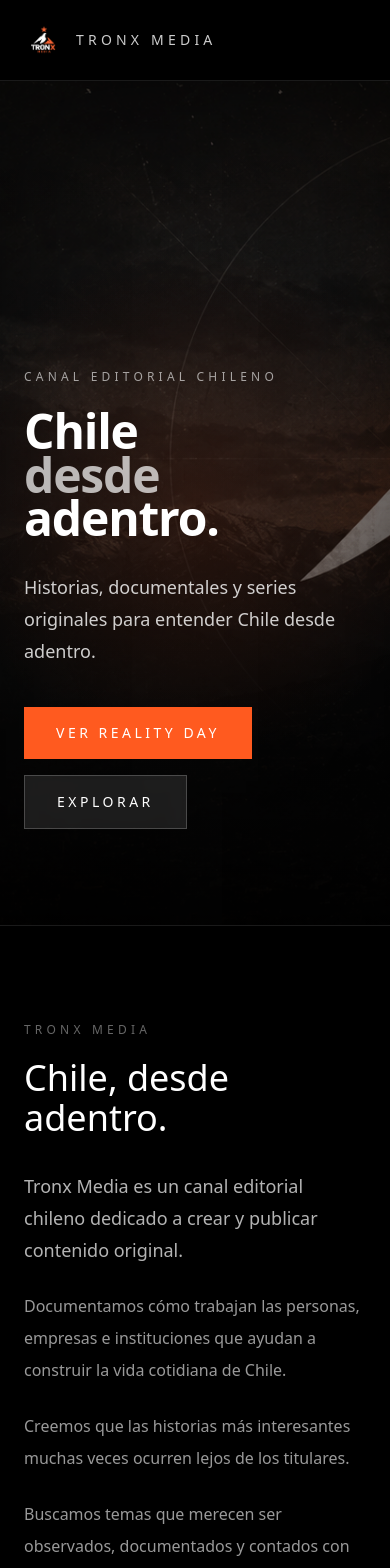
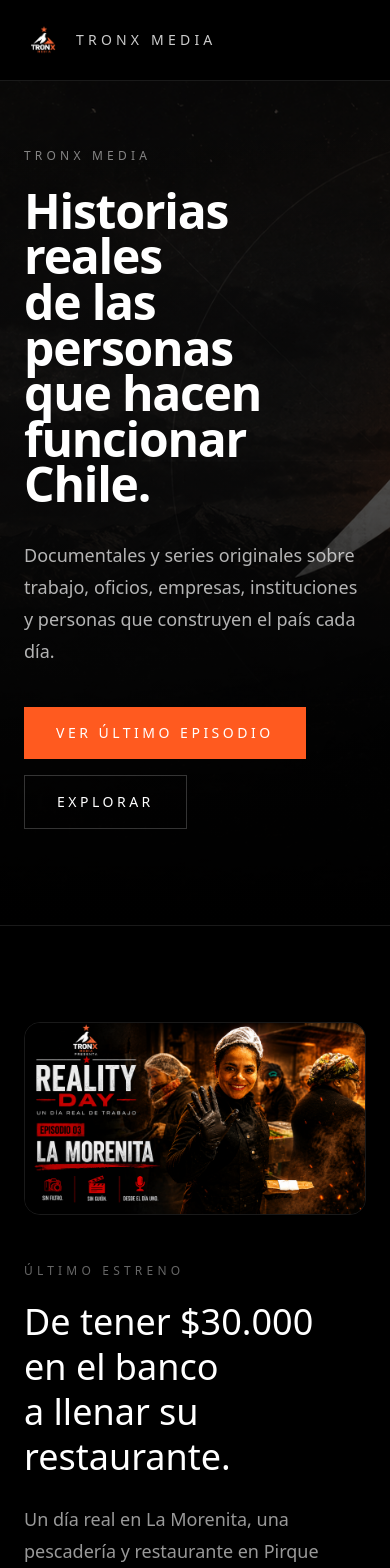
Before and after one commit to TronxGroup/tronxtv, a Next.js app: page / in a window 390 px wide. Shown: the top 1568 px of the page. Built offline with nearby package versions, Linux system fonts and the light colour scheme.

Commit message:
Update page.tsx

```diff
--- a/app/page.tsx
+++ b/app/page.tsx
@@ -3,59 +3,64 @@
     <main className="bg-black text-white">
 
       {/* ================= HERO ================= */}
-      <section
-        id="hero"
-        className="relative min-h-screen flex items-end px-6 md:px-12 pb-24 overflow-hidden"
-      >
+
+      <section className="relative min-h-screen flex items-end overflow-hidden">
+
+        {/* Background */}
 
         <div className="absolute inset-0">
 
           <img
             src="/backgraund_hero_tronxmedia.png"
             alt="Tronx Media"
-            className="w-full h-full object-cover scale-105"
+            className="w-full h-full object-cover"
           />
 
-          <div className="absolute inset-0 bg-black/35" />
-          <div className="absolute inset-0 bg-gradient-to-t from-black/80 via-black/20 to-transparent" />
-          <div className="absolute inset-0 shadow-[inset_0_0_120px_rgba(0,0,0,0.45)]" />
-          <div className="absolute inset-0 bg-[radial-gradient(circle_at_center,rgba(255,90,31,0.12),transparent_55%)]" />
+          <div className="absolute inset-0 bg-black/50" />
+          <div className="absolute inset-0 bg-gradient-to-t from-black via-black/40 to-transparent" />
 
         </div>
 
-        <div className="relative z-10 max-w-3xl">
+        {/* Content */}
 
-          <p className="text-white/60 text-xs tracking-[0.35em] uppercase mb-6">
-            Canal editorial chileno
+        <div className="relative z-10 px-6 md:px-12 pb-24 max-w-5xl">
+
+          <p className="text-white/50 uppercase tracking-[0.35em] text-xs mb-6">
+            Tronx Media
           </p>
 
-          <h1 className="text-5xl md:text-8xl leading-[0.9] mb-8 font-semibold tracking-tight">
-            Chile
+          <h1 className="text-5xl md:text-8xl leading-[0.95] font-semibold tracking-tight mb-8">
+
+            Historias reales
             <br />
-            <span className="text-white/70">
-              desde
-            </span>
+            de las personas
             <br />
-            adentro.
+            que hacen funcionar Chile.
+
           </h1>
 
-          <p className="text-white/80 text-lg md:text-xl max-w-xl leading-8 mb-10">
-  Historias, documentales y series originales
-  para entender Chile desde adentro.
+          <p className="text-white/70 text-lg md:text-xl leading-8 max-w-3xl mb-10">
+
+            Documentales y series originales sobre trabajo,
+            oficios, empresas, instituciones y personas que
+            construyen el país cada día.
+
           </p>
 
           <div className="flex flex-wrap gap-4">
 
             <a
-              href="#reality"
-              className="inline-flex items-center justify-center bg-[#ff5a1f] hover:bg-[#ff6b35] text-white px-8 py-4 text-sm tracking-[0.25em] uppercase transition duration-300"
+              href="https://youtu.be/3VhmLGZGqV4"
+              target="_blank"
+              rel="noopener noreferrer"
+              className="bg-[#ff5a1f] hover:bg-[#ff6b35] transition px-8 py-4 uppercase text-sm tracking-[0.25em]"
             >
-              Ver Reality Day
+              Ver último episodio
             </a>
 
             <a
               href="#episodios"
-              className="inline-flex items-center justify-center border border-white/20 hover:border-white/50 bg-white/10 backdrop-blur-sm text-white px-8 py-4 text-sm tracking-[0.25em] uppercase transition duration-300"
+              className="border border-white/20 hover:border-white/40 transition px-8 py-4 uppercase text-sm tracking-[0.25em]"
             >
               Explorar
             </a>
@@ -66,40 +71,76 @@
 
       </section>
 
-      {/* ================= SOBRE ================= */}
+      {/* ================= FEATURED EPISODE ================= */}
 
       <section className="px-6 md:px-12 py-24 border-t border-white/10">
 
-  <div className="max-w-3xl">
+        <div className="max-w-7xl mx-auto grid md:grid-cols-2 gap-12 items-center">
 
-    <p className="text-white/40 text-xs tracking-[0.35em] uppercase mb-5">
-      Tronx Media
+          {/* Image */}
+
+          <div>
+
+            <a
+              href="https://youtu.be/3VhmLGZGqV4"
+              target="_blank"
+              rel="noopener noreferrer"
+              className="group block"
+            >
+
+              <div className="overflow-hidden rounded-2xl border border-white/10">
+
+                <img
+                  src="/RD_Caratula_Ep03.png"
+                  alt="Reality Day Episode 3"
+                  className="w-full h-full object-cover group-hover:scale-105 transition duration-700"
+                />
+
+              </div>
+
+            </a>
+
+          </div>
+
+          {/* Text */}
+
+          <div>
+
+            <p className="text-white/40 uppercase tracking-[0.35em] text-xs mb-5">
+              Último estreno
             </p>
 
-    <h2 className="text-4xl md:text-6xl mb-8">
-      Chile, desde adentro.
+            <h2 className="text-4xl md:text-5xl leading-tight mb-6">
+
+              De tener $30.000
+              <br />
+              en el banco
+              <br />
+              a llenar su restaurante.
+
             </h2>
 
-    <p className="text-white/70 leading-8 text-lg mb-6">
-      Tronx Media es un canal editorial chileno
-      dedicado a crear y publicar contenido original.
+            <p className="text-white/60 leading-8 text-lg mb-8">
+
+              Un día real en La Morenita, una pescadería y restaurante
+              en Pirque donde el trabajo no se detiene.
+
+              Sin actores.
+              Sin intervención.
+              Solo realidad.
+
             </p>
 
-    <p className="text-white/60 leading-8">
-      Documentamos cómo trabajan las personas,
-      empresas e instituciones que ayudan
-      a construir la vida cotidiana de Chile.
-    </p>
+            <a
+              href="https://youtu.be/3VhmLGZGqV4"
+              target="_blank"
+              rel="noopener noreferrer"
+              className="inline-block text-[#ff5a1f] uppercase tracking-[0.25em] text-sm"
+            >
+              Ver episodio completo →
+            </a>
 
-    <p className="text-white/60 leading-8 mt-6">
-      Creemos que las historias más interesantes
-      muchas veces ocurren lejos de los titulares.
-    </p>
-
-    <p className="text-white/60 leading-8 mt-6">
-      Buscamos temas que merecen ser observados,
-      documentados y contados con profundidad.
-    </p>
+          </div>
 
         </div>
 
@@ -112,9 +153,9 @@
         className="px-6 md:px-12 py-24 border-t border-white/10"
       >
 
-  <div className="max-w-3xl">
+        <div className="max-w-4xl">
 
-    <p className="text-white/40 text-xs tracking-[0.35em] uppercase mb-5">
+          <p className="text-white/40 uppercase tracking-[0.35em] text-xs mb-5">
             Serie original
           </p>
 
@@ -126,41 +167,41 @@
             Un día real de trabajo.
           </p>
 
-    <p className="text-white/60 leading-8 mb-10">
-      Reality Day observa durante algunas horas cómo funciona
-      realmente un lugar de trabajo.
+          <p className="text-white/60 leading-8 text-lg mb-10">
 
-      Sin conductor.
-      Sin intervención.
-      Sin dramatización.
+            Reality Day sigue durante algunas horas
+            a personas reales mientras trabajan.
 
-      Oficios, empresas e instituciones de Chile
-      tal como ocurren en un día cualquiera.
+            Observamos cómo funcionan oficios,
+            empresas e instituciones en Chile tal como son.
 
-      Llegamos.
-      Observamos.
-      Nos vamos cuando termina el día.
+            No intervenimos.
+
+            No dramatizamos.
+
+            No cambiamos nada.
+
           </p>
 
           <div className="flex flex-wrap gap-3">
 
-      <span className="border border-white/15 px-4 py-2 text-sm text-white/80">
+            <span className="border border-white/15 px-4 py-2 text-sm text-white/70">
               Sin guión
             </span>
 
-      <span className="border border-white/15 px-4 py-2 text-sm text-white/80">
-        Sin intervención
-      </span>
-
-      <span className="border border-white/15 px-4 py-2 text-sm text-white/80">
+            <span className="border border-white/15 px-4 py-2 text-sm text-white/70">
               Trabajo real
             </span>
 
+            <span className="border border-white/15 px-4 py-2 text-sm text-white/70">
+              Sin actuación
+            </span>
+
+            <span className="border border-white/15 px-4 py-2 text-sm text-white/70">
+              Chile cotidiano
+            </span>
+
           </div>
-
-    <p className="text-white/40 text-sm tracking-widest uppercase mt-8">
-      Temporada 1 — En emisión
-    </p>
 
         </div>
 
@@ -170,30 +211,30 @@
 
       <section
         id="episodios"
-  className="px-6 md:px-12 pb-28 border-t border-white/10 pt-24"
+        className="px-6 md:px-12 py-24 border-t border-white/10"
       >
 
         <div className="max-w-7xl mx-auto">
 
-    <div className="mb-12">
+          <div className="mb-14">
 
-      <p className="text-white/40 text-xs tracking-[0.35em] uppercase mb-4">
-        Últimos episodios
+            <p className="text-white/40 uppercase tracking-[0.35em] text-xs mb-4">
+              Episodios
             </p>
 
-      <h2 className="text-3xl md:text-5xl font-semibold tracking-tight mb-4">
-        Reality Day
+            <h2 className="text-3xl md:text-5xl font-semibold mb-4">
+              Historias publicadas
             </h2>
 
-      <p className="text-white/60">
-        Oficios, empresas e instituciones de Chile.
+            <p className="text-white/60 text-lg">
+              Personas reales. Trabajo real. Chile real.
             </p>
 
           </div>
 
           <div className="grid md:grid-cols-3 gap-8">
 
-      {/* EP1 */}
+            {/* EPISODIO 1 */}
 
             <a
               href="https://youtu.be/acC3dyDKqe8"
@@ -201,32 +242,39 @@
               rel="noopener noreferrer"
               className="group"
             >
-        <div className="relative aspect-video overflow-hidden rounded-2xl border border-white/10">
+
+              <div className="overflow-hidden rounded-2xl border border-white/10">
 
                 <img
                   src="/RD_Caratula_Ep01.png"
-            alt="Reality Day T1 E1"
-            className="object-cover w-full h-full group-hover:scale-105 transition duration-700"
+                  alt="Reality Day Episode 1"
+                  className="w-full h-full object-cover group-hover:scale-105 transition duration-700"
                 />
 
-          <div className="absolute inset-0 bg-gradient-to-t from-black/90 via-black/20 to-transparent" />
+              </div>
 
-          <div className="absolute bottom-0 p-6">
+              <div className="pt-5">
 
-            <h3 className="text-xl mb-2">
-              T1 E1 — El mimbre no espera
+                <p className="text-white/40 text-xs uppercase tracking-[0.25em] mb-3">
+                  Episodio 1
+                </p>
+
+                <h3 className="text-xl mb-3">
+                  El mimbre no espera
                 </h3>
 
-            <p className="text-white/60 text-sm">
-              Un día real en un taller familiar de mimbre en Ñuñoa.
+                <p className="text-white/55 leading-7 text-sm">
+
+                  Un día dentro de un taller familiar donde
+                  la tradición sigue viva generación tras generación.
+
                 </p>
 
               </div>
 
-        </div>
             </a>
 
-      {/* EP2 */}
+            {/* EPISODIO 2 */}
 
             <a
               href="https://youtu.be/_xtAoqqaaEQ"
@@ -234,32 +282,39 @@
               rel="noopener noreferrer"
               className="group"
             >
-        <div className="relative aspect-video overflow-hidden rounded-2xl border border-white/10">
+
+              <div className="overflow-hidden rounded-2xl border border-white/10">
 
                 <img
                   src="/RD_Caratula_Ep02.png"
-            alt="Reality Day T1 E2"
-            className="object-cover w-full h-full group-hover:scale-105 transition duration-700"
+                  alt="Reality Day Episode 2"
+                  className="w-full h-full object-cover group-hover:scale-105 transition duration-700"
                 />
 
-          <div className="absolute inset-0 bg-gradient-to-t from-black/90 via-black/20 to-transparent" />
+              </div>
 
-          <div className="absolute bottom-0 p-6">
+              <div className="pt-5">
 
-            <h3 className="text-xl mb-2">
-              T1 E2 — No era solo mantención
+                <p className="text-white/40 text-xs uppercase tracking-[0.25em] mb-3">
+                  Episodio 2
+                </p>
+
+                <h3 className="text-xl mb-3">
+                  No era solo mantención
                 </h3>
 
-            <p className="text-white/60 text-sm">
-              Un día real en un taller mecánico de Santiago.
+                <p className="text-white/55 leading-7 text-sm">
+
+                  Un taller mecánico enfrenta un problema
+                  que ningún escáner logra explicar.
+
                 </p>
 
               </div>
 
-        </div>
             </a>
 
-      {/* EP3 */}
+            {/* EPISODIO 3 */}
 
             <a
               href="https://youtu.be/3VhmLGZGqV4"
@@ -267,29 +322,36 @@
               rel="noopener noreferrer"
               className="group"
             >
-        <div className="relative aspect-video overflow-hidden rounded-2xl border border-white/10">
+
+              <div className="overflow-hidden rounded-2xl border border-white/10">
 
                 <img
                   src="/RD_Caratula_Ep03.png"
-            alt="Reality Day T1 E3"
-            className="object-cover w-full h-full group-hover:scale-105 transition duration-700"
+                  alt="Reality Day Episode 3"
+                  className="w-full h-full object-cover group-hover:scale-105 transition duration-700"
                 />
 
-          <div className="absolute inset-0 bg-gradient-to-t from-black/90 via-black/20 to-transparent" />
+              </div>
 
-          <div className="absolute bottom-0 p-6">
+              <div className="pt-5">
 
-            <h3 className="text-xl mb-2">
-              T1 E3 — La Morenita
+                <p className="text-white/40 text-xs uppercase tracking-[0.25em] mb-3">
+                  Episodio 3
+                </p>
+
+                <h3 className="text-xl mb-3">
+                  La Morenita
                 </h3>
 
-            <p className="text-white/60 text-sm">
-              Un día real en una pescadería y restaurante de Pirque.
+                <p className="text-white/55 leading-7 text-sm">
+
+                  Desde la pescadería hasta la cocina,
+                  un negocio familiar que no se detiene.
+
                 </p>
 
               </div>
 
-        </div>
             </a>
 
           </div>
@@ -298,72 +360,250 @@
 
       </section>
 
-{/* ================= MANIFIESTO ================= */}
+      {/* ================= ABOUT TRONX MEDIA ================= */}
+
+      <section className="px-6 md:px-12 py-24 border-t border-white/10">
+
+        <div className="max-w-5xl mx-auto grid md:grid-cols-2 gap-14">
+
+          <div>
+
+            <p className="text-white/40 uppercase tracking-[0.35em] text-xs mb-5">
+              Sobre nosotros
+            </p>
+
+            <h2 className="text-4xl md:text-5xl leading-tight">
+
+              Un medio documental
+              <br />
+              sobre Chile.
+
+            </h2>
+
+          </div>
+
+          <div>
+
+            <p className="text-white/60 text-lg leading-8 mb-6">
+
+              Tronx Media es un proyecto editorial independiente
+              dedicado a documentar cómo funciona Chile
+              a través de historias reales.
+
+            </p>
+
+            <p className="text-white/55 leading-8 mb-6">
+
+              Nos interesan las personas,
+              los trabajos invisibles,
+              los oficios,
+              las empresas,
+              las instituciones
+              y las historias que sostienen la vida cotidiana.
+
+            </p>
+
+            <p className="text-white/55 leading-8">
+
+              Creemos que muchas de las historias más importantes
+              ocurren lejos de la televisión,
+              lejos de la política
+              y lejos de los titulares.
+
+            </p>
+
+          </div>
+
+        </div>
+
+      </section>
+
+            {/* ================= FUTURE SERIES ================= */}
+
+      <section className="px-6 md:px-12 py-24 border-t border-white/10">
+
+        <div className="max-w-7xl mx-auto">
+
+          <div className="mb-14">
+
+            <p className="text-white/40 uppercase tracking-[0.35em] text-xs mb-4">
+              Próximamente
+            </p>
+
+            <h2 className="text-3xl md:text-5xl font-semibold mb-4">
+              Nuevas series en desarrollo
+            </h2>
+
+            <p className="text-white/60 text-lg">
+              Reality Day es solo el comienzo.
+            </p>
+
+          </div>
+
+          <div className="grid md:grid-cols-2 gap-8">
+
+            {/* CRONICAS */}
+
+            <div className="border border-white/10 rounded-2xl p-8">
+
+              <p className="text-white/40 uppercase text-xs tracking-[0.25em] mb-4">
+                Serie 02
+              </p>
+
+              <h3 className="text-3xl mb-5">
+                Crónicas de Chile
+              </h3>
+
+              <p className="text-white/55 leading-8">
+
+                Una serie documental dedicada a explorar
+                acontecimientos, procesos históricos
+                y episodios que explican cómo Chile llegó
+                a convertirse en el país que conocemos hoy.
+
+              </p>
+
+            </div>
+
+            {/* IDOLOS */}
+
+            <div className="border border-white/10 rounded-2xl p-8">
+
+              <p className="text-white/40 uppercase text-xs tracking-[0.25em] mb-4">
+                Serie 03
+              </p>
+
+              <h3 className="text-3xl mb-5">
+                Ídolos
+              </h3>
+
+              <p className="text-white/55 leading-8">
+
+                Conversaciones profundas con las personas
+                que han dejado una huella en Chile.
+
+                Historias sobre éxito,
+                fracaso,
+                legado
+                y decisiones que cambiaron vidas.
+
+              </p>
+
+            </div>
+
+          </div>
+
+        </div>
+
+      </section>
+
+      {/* ================= FINAL CTA ================= */}
 
       <section className="px-6 md:px-12 py-28 border-t border-white/10">
 
         <div className="max-w-4xl">
 
-    <p className="text-white/40 text-xs tracking-[0.35em] uppercase mb-6">
-      Manifiesto
+          <p className="text-white/40 uppercase tracking-[0.35em] text-xs mb-5">
+            Nuestra visión
           </p>
 
           <h2 className="text-4xl md:text-6xl leading-tight mb-10">
-      Chile no se entiende
+
+            Contar historias reales
             <br />
-      desde afuera.
+            sobre las personas
+            <br />
+            que hacen funcionar Chile.
+
           </h2>
 
-    <p className="text-white/60 text-lg leading-9">
-      Se entiende a través de sus personas,
-      instituciones, empresas, comunidades e historias.
-    </p>
+          <p className="text-white/60 text-lg leading-9 max-w-3xl">
 
-    <p className="text-white/60 text-lg leading-9 mt-6">
-      Tronx Media crea documentales, series y
-      contenidos originales para explorar las distintas
-      realidades que conviven en el país.
-    </p>
+            Creemos que las historias más importantes
+            muchas veces ocurren lejos de los grandes medios.
 
-    <p className="text-white/60 text-lg leading-9 mt-6">
-      No buscamos explicar Chile.
-    </p>
+            Nuestro trabajo es observar,
+            documentar
+            y contar esas historias con respeto,
+            profundidad
+            y honestidad.
 
-    <p className="text-white/70 text-lg leading-9 mt-10">
-      Buscamos comprenderlo.
           </p>
 
         </div>
 
       </section>
 
-      {/* ================= FUTURO ================= */}
+      {/* ================= FOOTER ================= */}
 
-      <section className="px-6 md:px-12 py-24 border-t border-white/10">
+      <footer className="px-6 md:px-12 py-14 border-t border-white/10">
 
-  <p className="text-white/40 text-xs tracking-[0.35em] uppercase mb-4">
-    Próximamente
+        <div className="max-w-7xl mx-auto flex flex-col md:flex-row justify-between gap-8">
+
+          {/* Left */}
+
+          <div>
+
+            <h3 className="text-xl mb-3">
+              Tronx Media
+            </h3>
+
+            <p className="text-white/40 text-sm leading-7 max-w-md">
+
+              Medio audiovisual independiente
+              dedicado a crear documentales,
+              series originales
+              e historias reales sobre Chile.
+
             </p>
 
-  <h2 className="text-3xl md:text-5xl mb-6">
-    Nuevas historias.
-  </h2>
+          </div>
 
-  <p className="text-white/60 max-w-2xl leading-8">
-    Reality Day es solo el comienzo.
-  </p>
+          {/* Right */}
 
-  <p className="text-white/60 max-w-2xl leading-8 mt-4">
-    Nuevas series.
-    Nuevos formatos.
-    Nuevas historias.
-  </p>
+          <div className="flex flex-col gap-3 text-sm text-white/50">
 
-  <p className="text-white/60 max-w-2xl leading-8 mt-4">
-    Siempre desde Chile.
-  </p>
+            <a
+              href="https://www.youtube.com/@tronxmedia"
+              target="_blank"
+              rel="noopener noreferrer"
+              className="hover:text-white transition"
+            >
+              YouTube
+            </a>
 
-</section>
+            <a
+              href="https://www.instagram.com/tronxmedia"
+              target="_blank"
+              rel="noopener noreferrer"
+              className="hover:text-white transition"
+            >
+              Instagram
+            </a>
+
+            <a
+              href="https://www.tiktok.com/@tronx.media"
+              target="_blank"
+              rel="noopener noreferrer"
+              className="hover:text-white transition"
+            >
+              TikTok
+            </a>
+
+            <a
+              href="https://www.tronxmedia.cl"
+              target="_blank"
+              rel="noopener noreferrer"
+              className="hover:text-white transition"
+            >
+              Sitio web
+            </a>
+
+          </div>
+
+        </div>
+
+      </footer>
 
     </main>
   );
```
Lines whose indentation alone changed are shown as unchanged.
